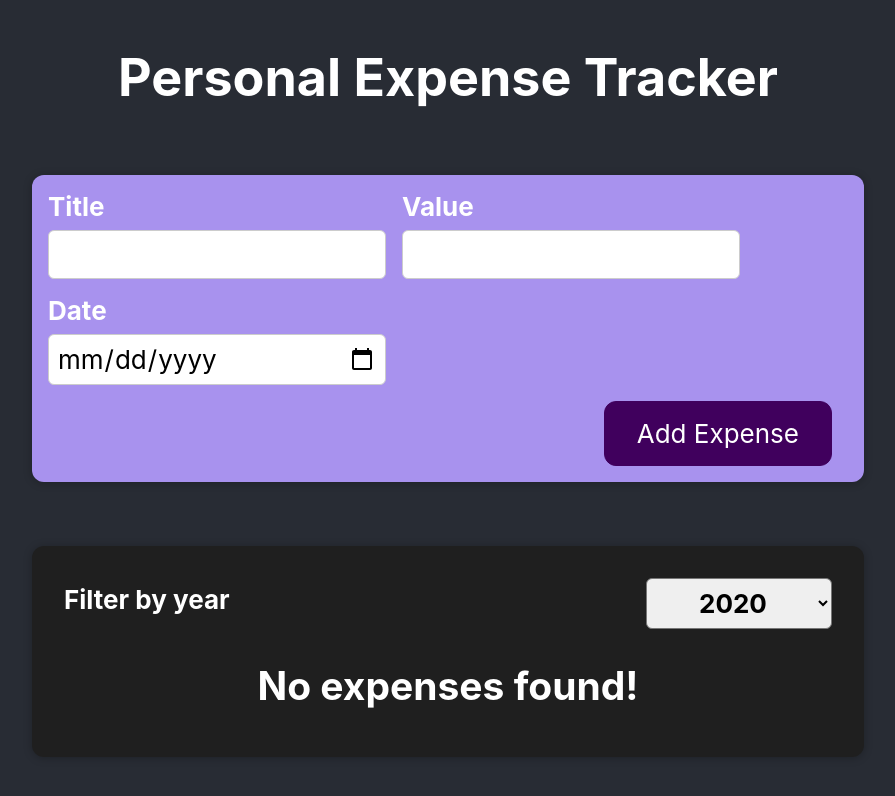
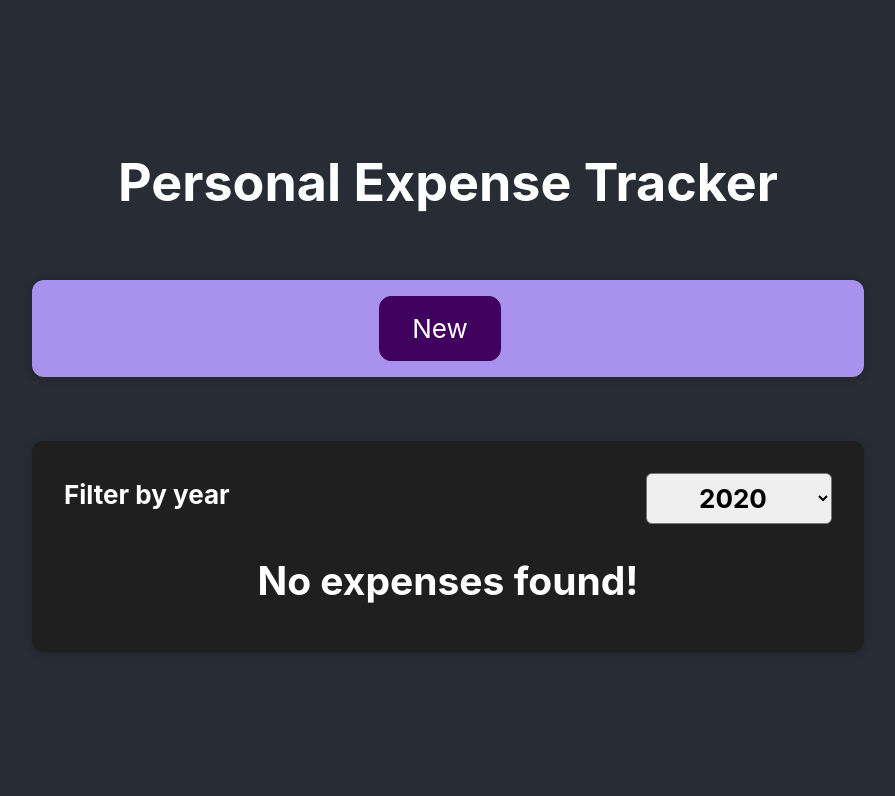
Before and after one commit to gdfbarbosa/react-expense-app, a React (Create React App) app: page / in a window 1280 px wide. Shown: the top 796 px of the page, without its empty margins (192-1087 px from the left). Built offline with nearby package versions, Linux system fonts and the light colour scheme.

Commit message:
add some new styles for buttons and refactor form

```diff
--- a/src/components/ExpenseForm.css
+++ b/src/components/ExpenseForm.css
@@ -24,3 +24,11 @@
 .new-expense__actions {
   text-align: right;
 }
+
+.cancel-btn {
+  background-color: red !important;
+}
+
+.confirm-btn {
+  background-color: #40005d;
+}
--- a/src/components/ExpenseForm.js
+++ b/src/components/ExpenseForm.js
@@ -28,6 +28,13 @@ const ExpenseForm = (props) => {
     setUserInput((prevState) => {
       return { ...userInput, title: "", value: "", date: "" };
     });
+  };
+  const cancelClickHandler = (event) => {
+    event.preventDefault();
+    setUserInput((prevState) => {
+      return { ...userInput, title: "", value: "", date: "" };
+    });
+    props.onCancelNewExpenseForm();
   };
   return (
     <form onSubmit={submitHandler}>
@@ -62,7 +69,12 @@ const ExpenseForm = (props) => {
         </div>
       </div>
       <div className="new-expense__actions">
-        <button type="submit">Add Expense</button>
+        <button className="cancel-btn" onClick={cancelClickHandler}>
+          Cancel
+        </button>
+        <button className="confirm-btn" type="submit">
+          Add Expense
+        </button>
       </div>
     </form>
   );
--- a/src/components/NewExpense.css
+++ b/src/components/NewExpense.css
@@ -14,7 +14,6 @@
   cursor: pointer;
   padding: 1rem 2rem;
   border: 1px solid #40005d;
-  background-color: #40005d;
   color: white;
   border-radius: 12px;
   margin-right: 1rem;
--- a/src/components/NewExpense.js
+++ b/src/components/NewExpense.js
@@ -1,19 +1,42 @@
+import { useState } from "react";
 import ExpenseForm from "./ExpenseForm";
 import "./NewExpense.css";
 
 const NewExpense = (props) => {
+  const [showForm, setShowForm] = useState(false);
   const onSaveExpenseData = (expenseData) => {
     const expense = {
       ...expenseData,
       id: Math.random(),
     };
     props.onAddExpense(expense);
+    closeForm();
   };
-  return (
-    <div className="new-expense">
-      <ExpenseForm onSaveExpenseData={onSaveExpenseData} />
-    </div>
-  );
+  const closeForm = () => {
+    setShowForm(false);
+  };
+  const openForm = () => {
+    setShowForm(true);
+  };
+
+  if (showForm) {
+    return (
+      <div className="new-expense">
+        <ExpenseForm
+          onSaveExpenseData={onSaveExpenseData}
+          onCancelNewExpenseForm={closeForm}
+        />
+      </div>
+    );
+  } else {
+    return (
+      <div className="new-expense">
+        <button className="confirm-btn" onClick={openForm}>
+          New
+        </button>
+      </div>
+    );
+  }
 };
 
 export default NewExpense;
```
